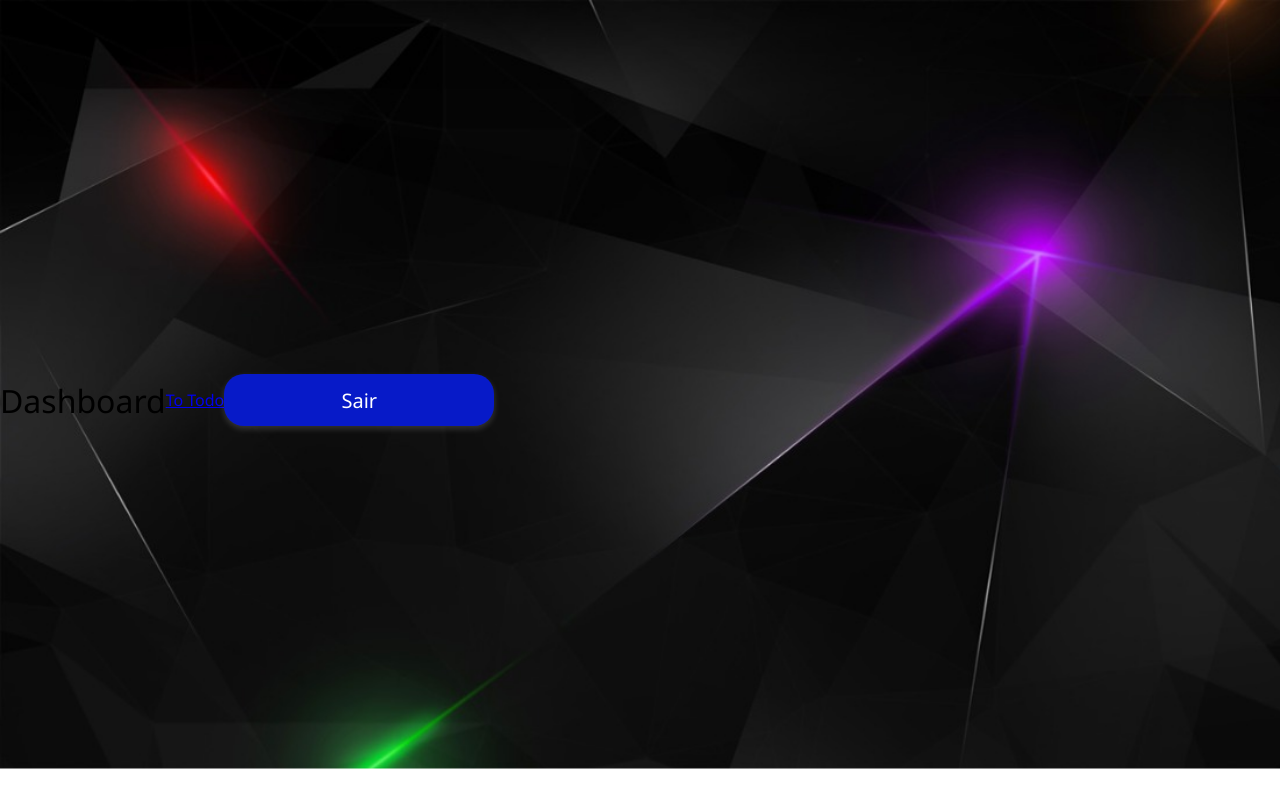
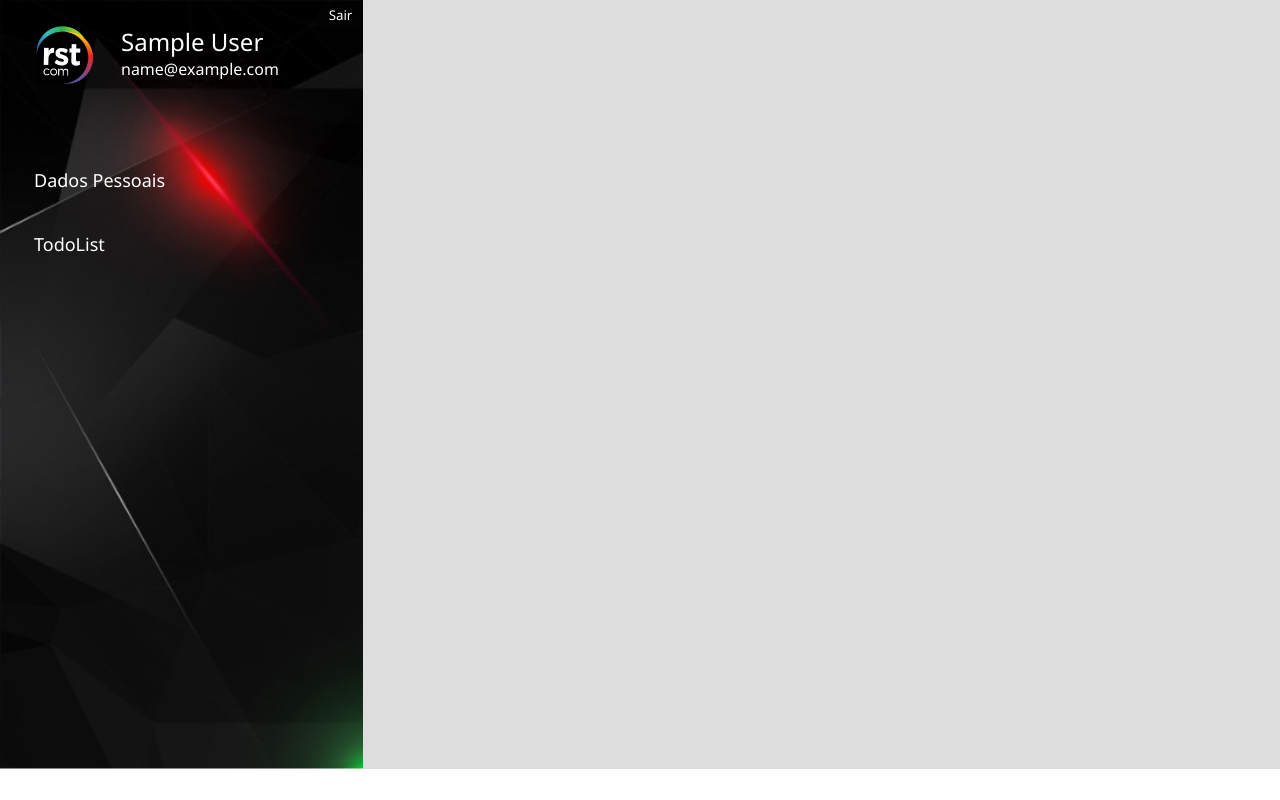
Before and after one commit to Kojikun1/test-app-rst, a React (Create React App) app in the folder test-rst/: page /dashboard in a window 1280 px wide. Built offline with nearby package versions, Linux system fonts and the light colour scheme; sample sign-in values are in the browser's storage.

Commit message:
add app user pages

```diff
--- a/test-rst/src/components/InputButton/index.js
+++ b/test-rst/src/components/InputButton/index.js
@@ -4,7 +4,7 @@ import './styles.css'
 
 export default function InputButton({title, handleSubmit}){
     return (
-        <button type='submit' onClick={handleSubmit} >
+        <button className="custom-button" type='submit' onClick={handleSubmit} >
             {title}
         </button>
     )
--- a/test-rst/src/components/InputButton/styles.css
+++ b/test-rst/src/components/InputButton/styles.css
@@ -1,4 +1,4 @@
-button {
+.custom-button {
      width: 270px;
      height: 52px;
      background: #071AC8 0% 0% no-repeat padding-box;
--- a/test-rst/src/pages/Dashboard/index.js
+++ b/test-rst/src/pages/Dashboard/index.js
@@ -1,24 +1,13 @@
-import React, { useContext } from 'react';
-import { Link } from 'react-router-dom';
+import React from 'react';
 
 import './styles.css'
 
-import AuthContext from '../../contexts/authContext';
 
 export default function Dashboard(){
 
-    const { SignOut } = useContext(AuthContext);
+    return (
+        <div className="user-content" >
 
-    function handleSignOut(){
-         SignOut();
-         console.log("working");
-    }
-
-    return (
-        <div className='container' >
-            <h1>Dashboard</h1>
-            <Link to="/todo">To Todo</Link>
-            <button onClick={handleSignOut} >Sair</button>
         </div>
     )
 }
--- a/test-rst/src/pages/Dashboard/styles.css
+++ b/test-rst/src/pages/Dashboard/styles.css
@@ -1,8 +1,6 @@
-.container {
-    display: flex;
-    align-items: center;
-    background-image: url('../../assets/bg.png');
-    background-repeat: no-repeat;
-    background-size: auto;
-    height: 100vh;
+.user-content {
+    height: 769px;
+    width: 1066px;
+    background-color: #ddd;
+    position: relative;
 }
--- a/test-rst/src/pages/Todo/index.js
+++ b/test-rst/src/pages/Todo/index.js
@@ -1,13 +1,37 @@
-import React from 'react';
-import { Link } from 'react-router-dom';
+import React, { useState } from 'react';
 
 import './styles.css'
 
 export default function Todo(){
+    const [todo,setTodo] = useState('');
+    const [todos,setTodos] = useState([]);
+
+    function handleTodos(e){
+        e.preventDefault();
+
+        if(todo){
+            setTodos(prev => [...prev,todo]);
+        }else{
+            alert("nenhum valor informado");
+        }
+    }
     return (
-        <div  className="container" >
-            <h1>Todo List</h1>
-            <Link to="/dashboard">To DashBoard</Link>
+        <div className="todo-container" >
+            <h3>Lista de Tarefas</h3>
+            <ul className='todo-list' >
+            {todos.map(item => (
+                <li>{item}</li>
+            ))}
+            </ul>
+            <div className="input-todo-box">
+                <input
+                    className='input-todo'
+                    type='text'
+                    onChange={(e)=> setTodo(e.target.value)}
+                    value={todo}
+                />
+                <button type='submit' className="todo-button" onClick={handleTodos} >Salvar</button>
+            </div>
         </div>
     )
 }
--- a/test-rst/src/pages/Todo/styles.css
+++ b/test-rst/src/pages/Todo/styles.css
@@ -1,8 +1,32 @@
-.container {
-    display: flex;
-    align-items: center;
-    background-image: url('../../assets/bg.png');
-    background-repeat: no-repeat;
-    background-size: auto;
-    height: 100vh;
+.todo-container {
+    height: 769px;
+    width: 1066px;
+    background-color: #ddd;
+    position: relative;
 }
+.input-todo-box {
+    position: absolute;
+    bottom: 0;
+    left: 0;
+}
+.input-todo {
+    width: 795px;
+    height: 49px;
+    margin-left: 36px;
+    margin-bottom: 10px;
+}
+.todo-button {
+    width: 152px;
+    height: 52px;
+    border-radius: 20px;
+    background: #071AC8;
+    color: #fff;
+    border: none;
+    font-size: 20px;
+    margin-left: 49px;
+}
+.todo-list{
+    list-style: none;
+    margin-top: 40px;
+    margin-left: 30px;
+}
--- a/test-rst/src/routes/app.routes.js
+++ /dev/null
@@ -1,20 +0,0 @@
-import React from 'react';
-import { Switch, Route, Redirect } from 'react-router-dom';
-
-import Dashboard from './../pages/Dashboard';
-import Todo from './../pages/Todo';
-
-export default function AppRoutes(){
-    console.log("user Routes");
-    return (
-        <Switch>
-            <Route path='/dashboard'>
-                 <Dashboard />
-            </Route>
-            <Route path='/todo' >
-                 <Todo />
-            </Route>
-            <Redirect from="/" to="/dashboard" />
-        </Switch>
-    )
-}
--- /dev/null
+++ b/test-rst/src/routes/app.routes/index.js
@@ -0,0 +1,48 @@
+import React, { useContext }  from 'react';
+import { Switch, Route, Redirect, Link } from 'react-router-dom';
+
+import Dashboard from '../../pages/Dashboard';
+import Todo from '../../pages/Todo';
+
+import AuthContext from '../../contexts/authContext';
+
+import './styles.css';
+import topImgIcon from '../../assets/logo-rstcom-ok-.png';
+
+export default function AppRoutes(){
+
+    const { SignOut, user } = useContext(AuthContext);
+
+    function handleSignOut(){
+         SignOut();
+         console.log("working");
+    }
+    console.log("user Routes");
+    return (
+        <div className="container" >
+        <div className="side-container" >
+            <div className="top-side-header">
+                <img src={topImgIcon} alt="logo icon rst" />
+                    <div id="user-data" >
+                        <h2>{user.name}</h2>
+                        <p>{user.email}</p>
+                    </div>
+                <button id="signout-button" onClick={handleSignOut} >Sair</button>
+            </div>
+            <ul>
+                <li><Link to="/dashboard">Dados Pessoais</Link></li>
+                <li><Link to="/todo">TodoList</Link></li>
+            </ul>
+        </div>
+        <Switch>
+            <Route path='/dashboard'>
+                 <Dashboard />
+            </Route>
+            <Route path='/todo' >
+                 <Todo />
+            </Route>
+            <Redirect from="/" to="/dashboard" />
+        </Switch>
+        </div>
+    )
+}
--- /dev/null
+++ b/test-rst/src/routes/app.routes/styles.css
@@ -0,0 +1,49 @@
+.container {
+    display: flex;
+    flex-direction: row;
+    background-image: url('../../assets/bg.png');
+    background-repeat: no-repeat;
+    background-size: auto;
+    height: 100vh;
+}
+.top-side-header {
+    display: flex;
+    position: relative
+}
+.top-side-header h2, .top-side-header p {
+    color: #fff;
+}
+.top-side-header img {
+    margin-top: 25px;
+    margin-left: 35px;
+}
+.top-side-header #user-data {
+    margin-top: 25px;
+    margin-left: 25px;
+}
+#signout-button {
+    border: none;
+    background: none;
+    color: #fff;
+    position: absolute;
+    top: 5px;
+    right: 10px;
+    width: 25px;
+    height: 20px;
+}
+.side-container{
+    width: 422px;
+}
+.side-container ul {
+    margin-top: 82px;
+    margin-left: 34px;
+    list-style: none;
+}
+.side-container ul li{
+    margin-top: 40px;
+}
+.side-container ul li a{
+    text-decoration: none;
+    color: #fff;
+    font-size: 18px;
+}
--- a/test-rst/src/routes/auth.routes.js
+++ b/test-rst/src/routes/auth.routes/index.js
@@ -1,10 +1,12 @@
 import React from 'react';
 import { Switch, Route, Redirect } from 'react-router-dom';
 
-import Register from './../pages/Register';
-import Login from './../pages/Login';
+import Register from '../../pages/Register';
+import Login from '../../pages/Login';
+
 
 export default function AuthRoutes(){
+
     console.log("auth Routes");
     return (
         <Switch>
--- a/test-rst/src/services/auth.js
+++ b/test-rst/src/services/auth.js
@@ -5,7 +5,7 @@ export default function AuthService(){
                 token: "jfldakfjldkjafdd1f3ad21f3da2f13dafda",
                 user: {
                     name: "koji",
-                    emai: "fake_email@gmail.com"
+                    email: "fake_email@gmail.com"
                 }
             })
         },2000)
```
